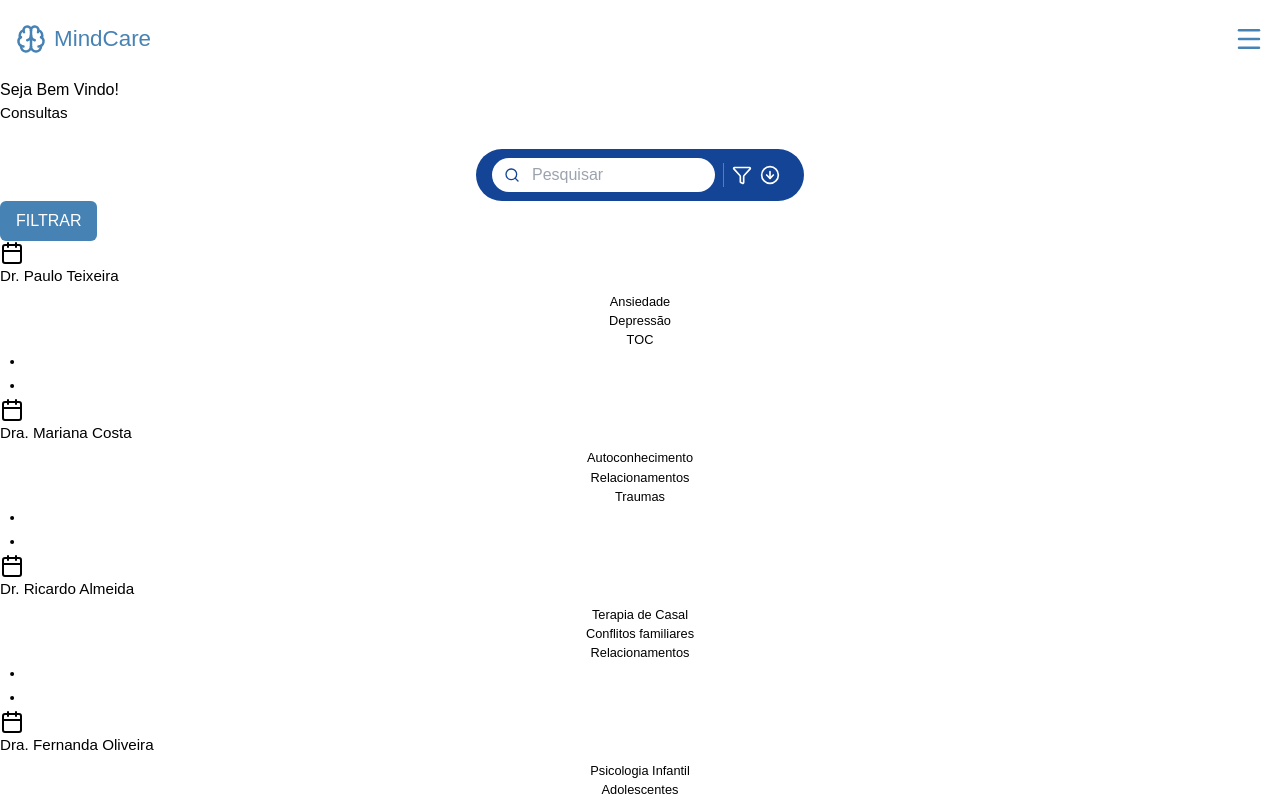
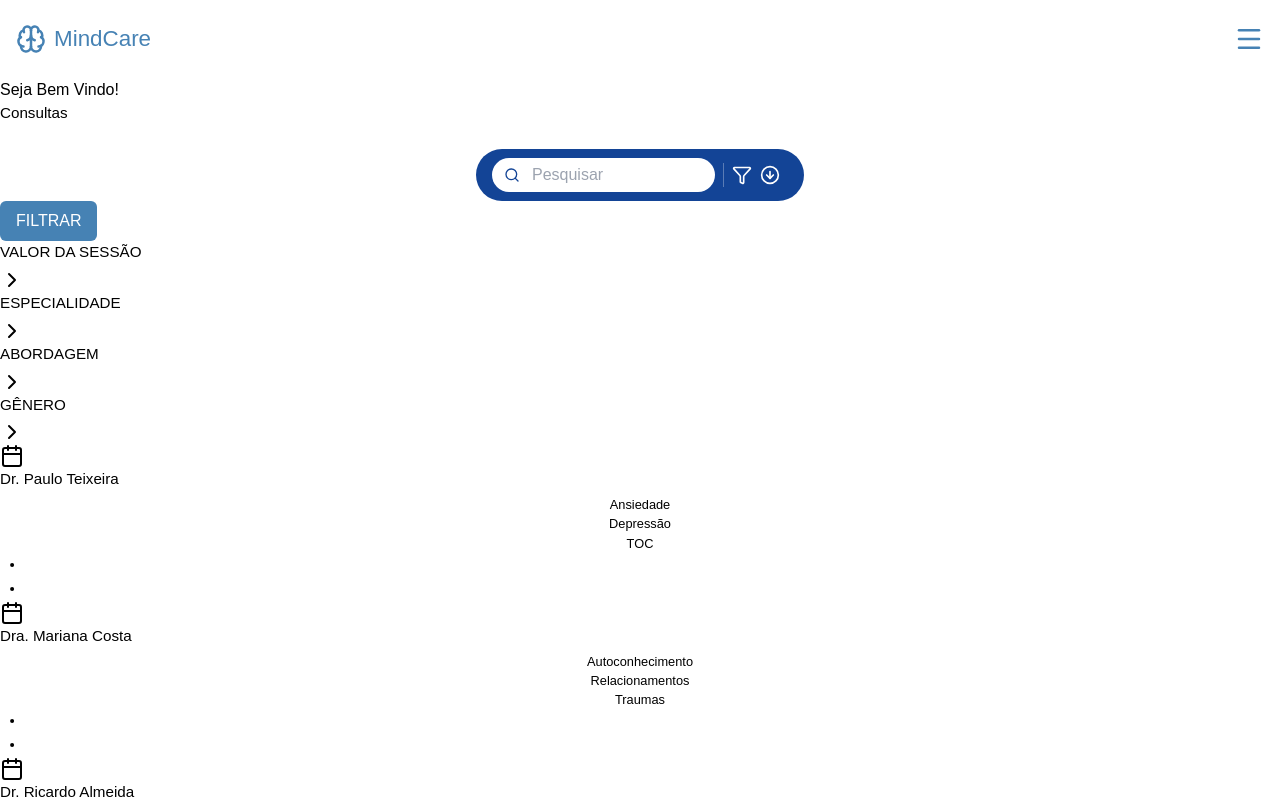
Before and after one commit to ProjetoBlocoADS/MindCareApp, a React (Vite) app in the folder app/: page /home-paciente in a window 1280 px wide. Shown: the top 800 px of the page. Built offline with nearby package versions, Linux system fonts and the light colour scheme.

Commit message:
Continuação da implementação dos filtros

```diff
--- a/app/src/pages/homePaciente/components/Filtros.jsx
+++ b/app/src/pages/homePaciente/components/Filtros.jsx
@@ -1,9 +1,11 @@
 import BotaoFiltrar from "../../../componentes/btn/BotaoFiltrar";
+import ModalFitros from "./ModalFiltros";
 
 export default function Filtros(){
     return(
         <div>
             <BotaoFiltrar />
+            <ModalFitros/>
         </div>
     )
 }
--- a/app/src/pages/homePaciente/components/ModalFiltros.jsx
+++ b/app/src/pages/homePaciente/components/ModalFiltros.jsx
@@ -1,6 +1,25 @@
+import { ChevronRight } from 'lucide-react';
+import styles from "./ModalFiltros.module.css"
 
 export default function ModalFitros(){
     return(
-        <div></div>
+        <div className={styles.containerModal}>
+            <div className={styles.linkFiltro}>
+                <h2>VALOR DA SESSÃO</h2>
+                <ChevronRight/>
+            </div>
+            <div className={styles.linkFiltro}>
+                <h2>ESPECIALIDADE</h2>
+                <ChevronRight/>
+            </div>
+            <div className={styles.linkFiltro}>
+                <h2>ABORDAGEM</h2>
+                <ChevronRight/>
+            </div>
+            <div className={styles.linkFiltro}>
+                <h2>GÊNERO</h2>
+                <ChevronRight/>
+            </div>
+        </div>
     )
 }
```
Also changed, not shown: app/src/pages/homePaciente/components/ModalFiltros.module.css (added).
